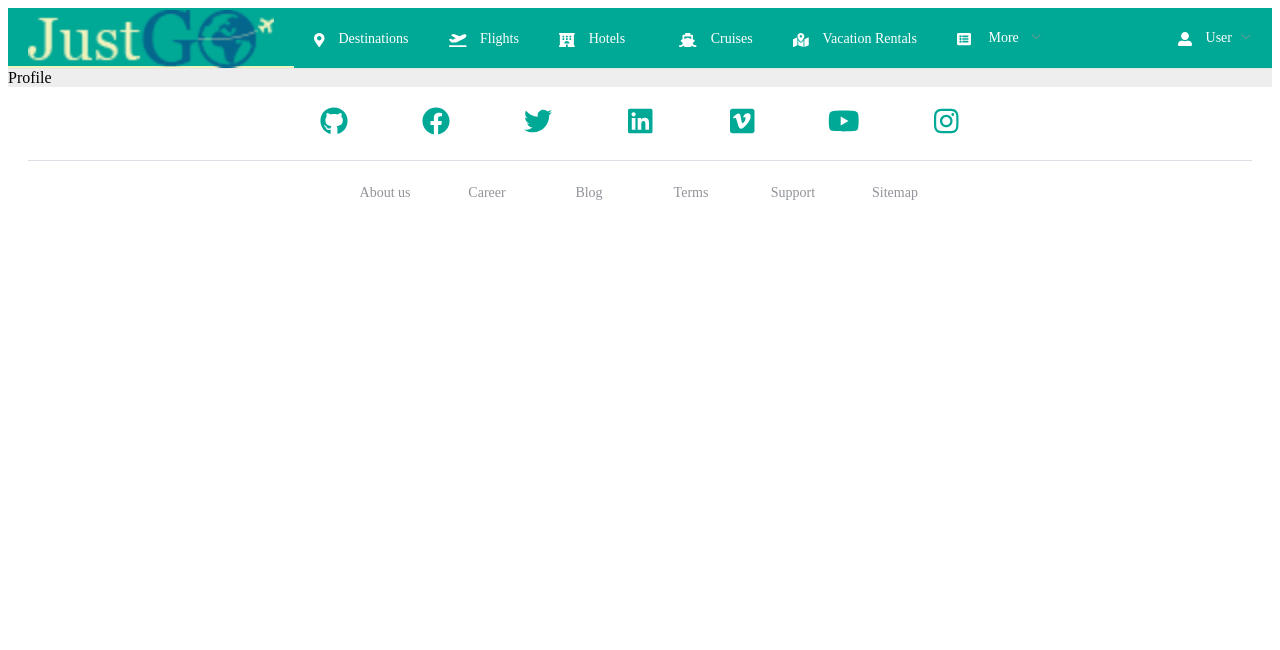
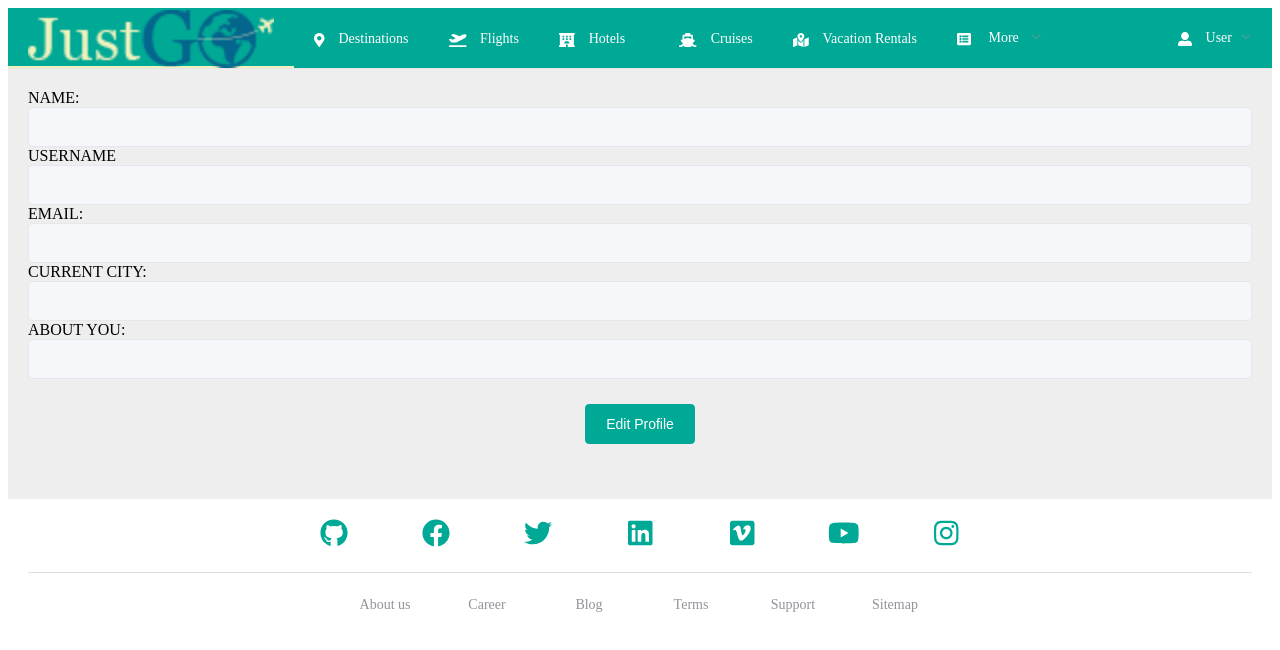
Before and after one commit to devinajaiswal/info6150-spring2020, a Vue app: page /profile in a window 1280 px wide. Shown: the top 650 px of the page. Built offline with nearby package versions, Linux system fonts and the light colour scheme; no server answers.

Commit message:
user profile changes

```diff
--- a/src/components/NavMenu.vue
+++ b/src/components/NavMenu.vue
@@ -62,7 +62,7 @@
         <template slot="title"
           ><font-awesome-icon icon="user-alt" />&emsp;User</template
         >
-        <el-menu-item index="/profile">Profile</el-menu-item>
+        <el-menu-item v-show="f1" index="/profile">Profile</el-menu-item>
         <el-menu-item v-show="!f1" index="/sign-in">Sign In</el-menu-item>
         <el-menu-item v-show="f1" @click="signOut()">Sign out</el-menu-item>
       </el-submenu>
--- /dev/null
+++ b/src/components/profile/Editprofile.vue
@@ -0,0 +1,23 @@
+<template>
+  <el-form :model="json">
+  <el-form-item label="Name">
+    <el-input v-model="json.name"></el-input>
+  </el-form-item>
+  <el-form-item label="Username">
+    <el-input v-model="json.region"></el-input>
+  </el-form-item>
+  <el-form-item label="Current City">
+    <el-input v-model="json.type"></el-input>
+  </el-form-item>
+  <el-form-item label="About You">
+    <el-input v-model="json.type"></el-input>
+  </el-form-item>
+</el-form>
+</template>
+<script>
+export default {
+props: {
+  json: {}
+  }
+};
+</script>
--- /dev/null
+++ b/src/components/profile/Viewprofile.vue
@@ -0,0 +1,35 @@
+<template>
+  <el-col :offset="1">
+    <el-row>
+    <h2>Your Profile</h2>
+    </el-row>
+    <el-card shadow="hover">
+
+    <el-row>
+        <el-col :span="8">
+          Name:
+        </el-col>
+        <el-col :span="8">
+          <el-profile
+            v-model="json"
+            :readonly="true"
+            >
+          </el-profile>
+        </el-col>
+    </el-row>
+
+    </el-card>
+  </el-col>
+</template>
+<script>
+export default {
+  props: {
+  json: {}
+  }
+};
+</script>
+<style scoped>
+h2 {
+  color: #00a896;
+}
+</style>
--- a/src/server/controllers/profileController.js
+++ b/src/server/controllers/profileController.js
@@ -3,8 +3,8 @@ var profileController = {
   addProfile: (body) => {
     return profileDb.addProfile(body.userid, body.username, body.email, body.city, body.about);
   },
-  searchProfile:(body) => {
-    return profileDb.searchProfile(body.userid);
+  searchProfile:(userid) => {
+    return profileDb.searchProfile(userid);
   }
 };
 module.exports = profileController;
--- a/src/views/Profile.vue
+++ b/src/views/Profile.vue
@@ -1,13 +1,102 @@
 <template>
-  <div>
-    Profile
+<div>
+    <el-container>
+    <el-main>
+    NAME: <el-input :disabled="flag" v-model="json.username"></el-input>
+    USERNAME<el-input :disabled="flag" v-model="json.username"></el-input>
+    EMAIL: <el-input :disabled="flag" v-model="json.email"></el-input>
+    CURRENT CITY: <el-input :disabled="flag" v-model="json.city"></el-input>
+    ABOUT YOU: <el-input :disabled="flag" v-model="json.about"></el-input>
+
+    <el-row class="wow">
+        <el-button type="primary" v-show= "flag" @click="editProfile">Edit Profile</el-button>
+        <el-button type="success" v-show= "!flag" @click="profile" >Update</el-button>
+        <el-button type="warning" v-show= "!flag" @click="getJson">Cancel</el-button>
+    </el-row>
+  </el-main>
+    </el-container>
   </div>
 </template>
+
+
 <script>
+//import Editprofile from "@/components/profile/Editprofile.vue";
+//import Viewprofile from "@/components/profile/Viewprofile.vue";
+
 export default {
+  data() {
+    return {
+      // bgImg: require("@/assets/login_bg_blur.png"),
+      json: {},
+      flag: true
+    };
+  },
   mounted() {
-    console.log(this.$store.getters.isLoggedIn);
-    console.log(this.$store.getters.getUsername);
-  }
+    this.getJson();
+    //this.profile();
+  },
+
+  methods: {
+    editProfile(){
+      this.flag = !this.flag
+    },
+    profile() {
+      this.flag = !this.flag
+      this.$axiosUtil
+        .post("back/profile/", {
+
+          username: this.json.username,
+          email: this.json.email,
+          userid: this.json.userid,
+          name: this.json.username,
+	        city:this.json.city,
+          about:this.json.about
+
+          // username:"zoe",
+          // userid: 5,
+          // email: "email",
+	        // city:"city",
+          // about:"about"
+        })
+        .then(response => {
+          console.log(response.data);
+          this.json = response.data;
+        });
+        this.getJson();
+    },
+    getJson() {
+      this.flag = true
+      this.$axiosUtil
+        .get("back/profile/", {
+          userid: "5"
+        })
+        .then(response => {
+          console.log(response.data);
+          this.json = response.data;
+        });
+    }
+  },
+  // components: {
+  //   Editprofile,
+  //   Viewprofile
+  // }
 };
 </script>
+<style scoped>
+.el-row {
+  margin-bottom: 10px;
+  text-align: center;
+}
+h1 {
+  color: #00a896;
+}
+
+.wow {
+  padding: 25px
+}
+.el-card  {
+  background-color: white !important;
+  color:  #00a896;
+  text-align: center;
+}
+</style>
```
Also changed, not shown: src/server/model/profileDb.js (+3 -8 lines), src/server/routes/profile.js (+6 -2 lines).
